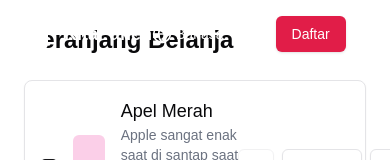
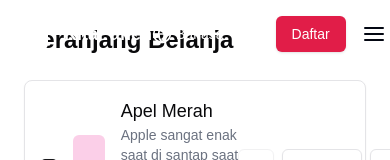
Before and after one commit to qibal/Amatani, a Next.js app: page /cart in a window 390 px wide. Shown: the top 160 px of the page. Built offline with nearby package versions, Linux system fonts and the light colour scheme.

Commit message:
Front end Navbar

```diff
--- a/components/customer/Navbar/Navbar.js
+++ b/components/customer/Navbar/Navbar.js
@@ -79,11 +79,11 @@ export default function Navbar({ isRootPath }) {
                         className={`hidden md:block outline outline-1 outline-rose-600 rounded-md hover:outline hover:bg-transparent hover:outline-2 hover:outline-rose-500 ${isRootPath && !scrolled ? "bg-transparent text-white" : "bg-white text-gray-950"
                             }`}
                     >
-                        <Link href="/masuk">Masuk</Link>
+                        <Link href="/login">Masuk</Link>
                     </Button>
 
                     <Button className="bg-rose-600 text-white rounded-md hover:bg-rose-700">
-                        <Link href="/daftar">Daftar</Link>
+                        <Link href="/signup">Daftar</Link>
                     </Button>
                     {/* Sheet Trigger */}
                     <NavbarSheet isLoggedIn={isLoggedIn} scrolled={scrolled} />
--- a/components/customer/Navbar/Sheet.js
+++ b/components/customer/Navbar/Sheet.js
@@ -4,13 +4,17 @@ import { Sheet, SheetContent, SheetTrigger } from "@/components/ui/sheet";
 import { AlignJustify, ShoppingCart, Globe } from "lucide-react";
 import { Button } from "@/components/ui/button";
 import Link from "next/link";
+import { usePathname } from 'next/navigation';
 
 export default function NavbarSheet({ isLoggedIn, scrolled }) {
+    const pathname = usePathname(); // Mendapatkan URL saat ini
+    const isRootPath = pathname === "/"; // Menentukan apakah halaman root
+
     return (
         <Sheet>
             <SheetTrigger asChild>
                 <AlignJustify
-                    className={`block md:hidden cursor-pointer ${scrolled ? "text-gray-950" : "text-white"
+                    className={`block md:hidden cursor-pointer ${isRootPath && !scrolled ? "text-white" : "text-gray-950"
                         }`}
                 />
             </SheetTrigger>
@@ -31,10 +35,10 @@ export default function NavbarSheet({ isLoggedIn, scrolled }) {
                     ) : (
                         <>
                             <Button className="bg-rose-600 text-white w-full rounded-md hover:bg-rose-700">
-                                <Link href="/masuk">Masuk</Link>
+                                <Link href="/login">Masuk</Link>
                             </Button>
                             <Button className="bg-rose-600 text-white w-full rounded-md hover:bg-rose-700">
-                                <Link href="/daftar">Daftar</Link>
+                                <Link href="/signup">Daftar</Link>
                             </Button>
                         </>
                     )}
```
